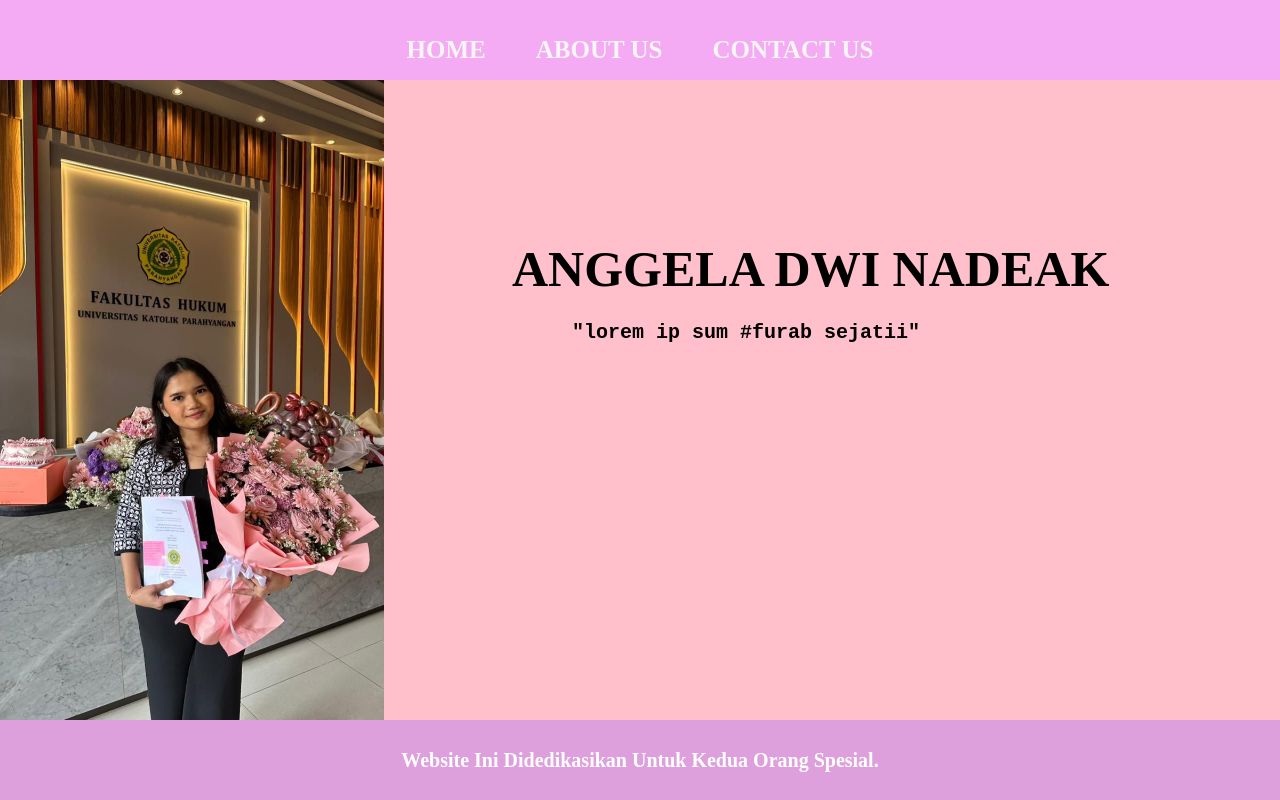
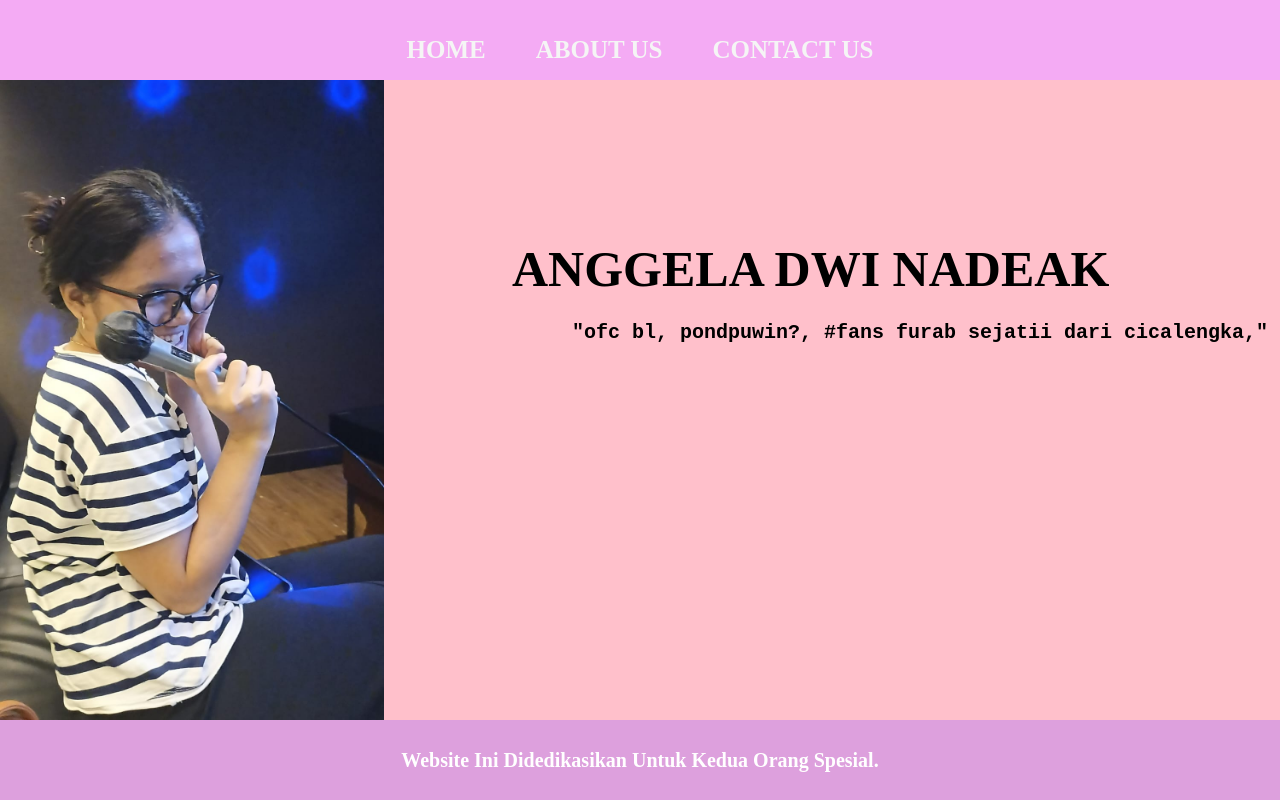
Before and after one commit to anggitapermatasari05/Menuju-cumlaude-project, a plain HTML site: page anggela.html in a window 1280 px wide. Drawn offline with Linux system fonts and the light colour scheme.

Commit message:
Add files via upload

```diff
--- a/anggela.html
+++ b/anggela.html
@@ -24,12 +24,12 @@
       <!-- CONTENT 1 -->
       <div class="container-content">
         <a class="a-content">
-            <img src="image/enjel.jpeg" class="img-content">
+            <img src="image/ngel.jpeg" class="img-content">
         </a>
         <h1 class="h1-container">
             ANGGELA DWI NADEAK
             <pre class="p-content">
-     "lorem ip sum #furab sejatii"
+     "ofc bl, pondpuwin?, #fans furab sejatii dari cicalengka,"
             </pre>
           </h1>
        </div>
--- a/css/hara.css
+++ b/css/hara.css
@@ -72,7 +72,7 @@ html {
 }
 
 .p-content{
-    font-size: 60%;
+    font-size: 40%;
 }
 
 .container-footer {
```
Also changed, not shown: about.html (+1 -1 lines), hara.html (+2 -1 lines), image/ngel.jpeg (added).
